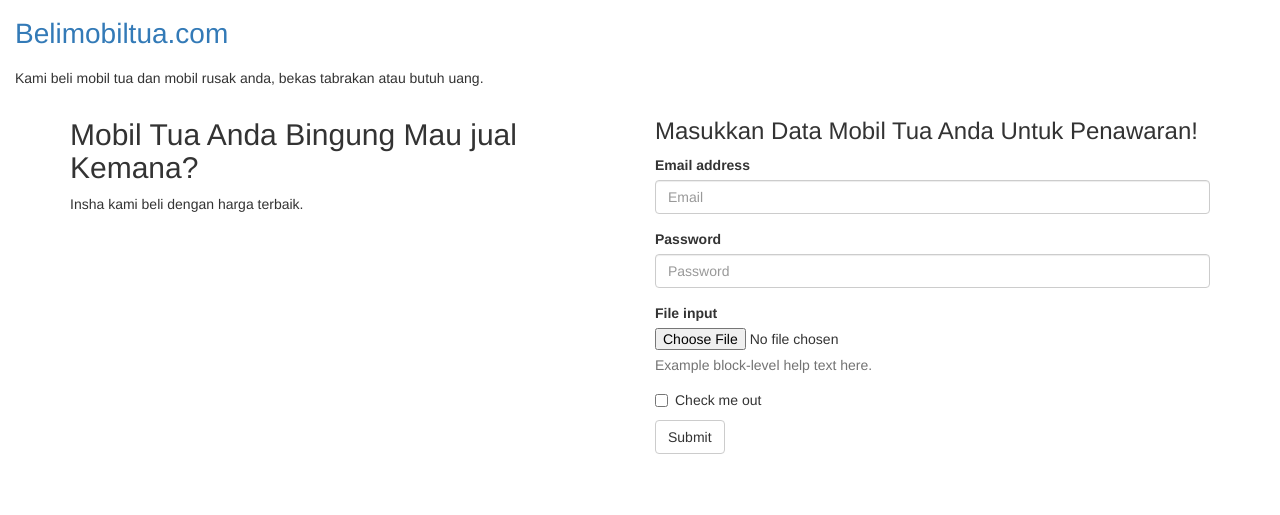
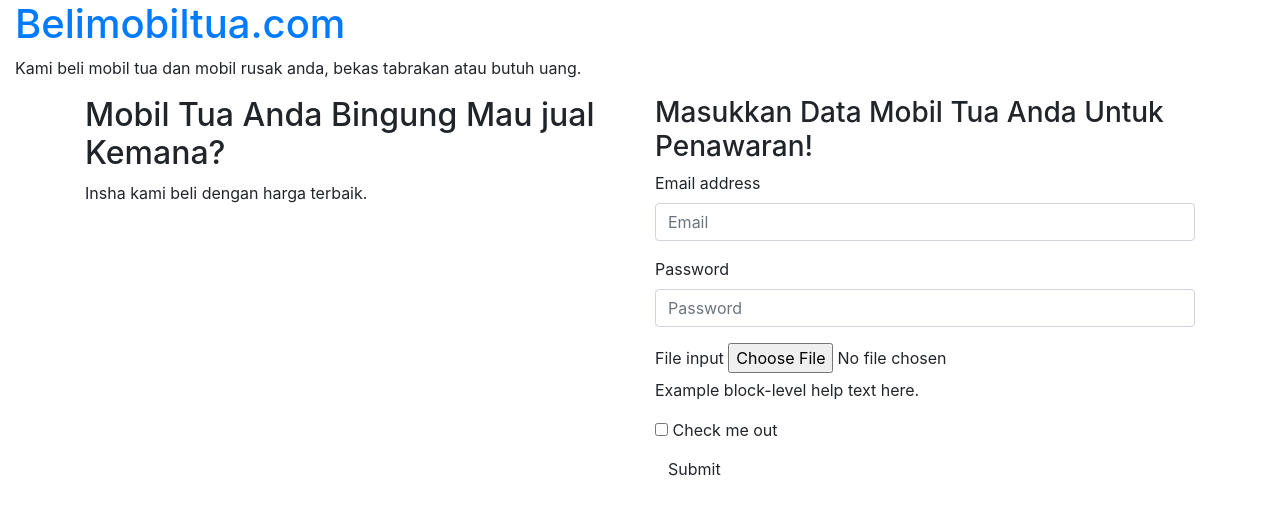
Before and after one commit to kemtol/belimobiltua, a Jekyll site: the page built from index.html, in a window 1280 px wide. Shown: the top 515 px of the page. Built offline with Jekyll 4.4.1, drawn with Linux system fonts in a browser that asks for light colours.

Commit message:
update Bootstrap to version 4.6.2 for enhanced styling and functionality

```diff
--- a/_layouts/default.html
+++ b/_layouts/default.html
@@ -8,11 +8,7 @@
     <!--[if lt IE 9]>
       <script src="http://html5shiv.googlecode.com/svn/trunk/html5.js"></script>
     <![endif]-->
-    <!-- Latest compiled and minified CSS -->
-    <link rel="stylesheet" href="https://cdn.jsdelivr.net/npm/bootstrap@3.3.7/dist/css/bootstrap.min.css" integrity="sha384-BVYiiSIFeK1dGmJRAkycuHAHRg32OmUcww7on3RYdg4Va+PmSTsz/K68vbdEjh4u" crossorigin="anonymous">
-    <!-- Latest compiled and minified JavaScript -->
-    <script src="https://cdn.jsdelivr.net/npm/bootstrap@3.3.7/dist/js/bootstrap.min.js" integrity="sha384-Tc5IQib027qvyjSMfHjOMaLkfuWVxZxUPnCJA7l2mCWNIpG9mGCD8wGNIcPD7Txa" crossorigin="anonymous"></script>
-
+    <link rel="stylesheet" href="https://cdn.jsdelivr.net/npm/bootstrap@4.6.2/dist/css/bootstrap.min.css" integrity="sha384-xOolHFLEh07PJGoPkLv1IbcEPTNtaed2xpHsD9ESMhqIYd0nLMwNLD69Npy4HI+N" crossorigin="anonymous">
 
     <link rel="stylesheet" type="text/css" href="{{ site.baseurl }}/style.css" />
     <link rel="alternate" type="application/rss+xml" title="{{ site.name }} - {{ site.description }}" href="{{ site.baseurl }}/feed.xml" />
@@ -84,5 +80,7 @@
     </div>
 
     {% include analytics.html %}
+    <script src="https://cdn.jsdelivr.net/npm/jquery@3.5.1/dist/jquery.slim.min.js" integrity="sha384-DfXdz2htPH0lsSSs5nCTpuj/zy4C+OGpamoFVy38MVBnE+IbbVYUew+OrCXaRkfj" crossorigin="anonymous"></script>
+    <script src="https://cdn.jsdelivr.net/npm/bootstrap@4.6.2/dist/js/bootstrap.bundle.min.js" integrity="sha384-Fy6S3B9q64WdZWQUiU+q4/2Lc9npb8tCaSX9FK7E8HnRr0Jz8D6OP9dO5Vg3Q9ct" crossorigin="anonymous"></script>
   </body>
 </html>
--- a/style.css
+++ /dev/null
@@ -1,352 +0,0 @@
-/*!
-https://serp.co/tools/css-reset/
-<link rel="stylesheet" href="https://css.serp.co/css-reset/normalize.css/">
-*/
-
-/* Document
-   ========================================================================== */
-
-/**
- * 1. Correct the line height in all browsers.
- * 2. Prevent adjustments of font size after orientation changes in iOS.
- */
-
- html {
-  line-height: 1.15; /* 1 */
-  -webkit-text-size-adjust: 100%; /* 2 */
-}
-
-/* Sections
-   ========================================================================== */
-
-/**
- * Remove the margin in all browsers.
- */
-
-body {
-  margin: 0;
-}
-
-/**
- * Render the `main` element consistently in IE.
- */
-
-main {
-  display: block;
-}
-
-/**
- * Correct the font size and margin on `h1` elements within `section` and
- * `article` contexts in Chrome, Firefox, and Safari.
- */
-
-h1 {
-  font-size: 2em;
-  margin: 0.67em 0;
-}
-
-/* Grouping content
-   ========================================================================== */
-
-/**
- * 1. Add the correct box sizing in Firefox.
- * 2. Show the overflow in Edge and IE.
- */
-
-hr {
-  box-sizing: content-box; /* 1 */
-  height: 0; /* 1 */
-  overflow: visible; /* 2 */
-}
-
-/**
- * 1. Correct the inheritance and scaling of font size in all browsers.
- * 2. Correct the odd `em` font sizing in all browsers.
- */
-
-pre {
-  font-family: monospace, monospace; /* 1 */
-  font-size: 1em; /* 2 */
-}
-
-/* Text-level semantics
-   ========================================================================== */
-
-/**
- * Remove the gray background on active links in IE 10.
- */
-
-a {
-  background-color: transparent;
-}
-
-/**
- * 1. Remove the bottom border in Chrome 57-
- * 2. Add the correct text decoration in Chrome, Edge, IE, Opera, and Safari.
- */
-
-abbr[title] {
-  border-bottom: none; /* 1 */
-  text-decoration: underline; /* 2 */
-  text-decoration: underline dotted; /* 2 */
-}
-
-/**
- * Add the correct font weight in Chrome, Edge, and Safari.
- */
-
-b,
-strong {
-  font-weight: bolder;
-}
-
-/**
- * 1. Correct the inheritance and scaling of font size in all browsers.
- * 2. Correct the odd `em` font sizing in all browsers.
- */
-
-code,
-kbd,
-samp {
-  font-family: monospace, monospace; /* 1 */
-  font-size: 1em; /* 2 */
-}
-
-/**
- * Add the correct font size in all browsers.
- */
-
-small {
-  font-size: 80%;
-}
-
-/**
- * Prevent `sub` and `sup` elements from affecting the line height in
- * all browsers.
- */
-
-sub,
-sup {
-  font-size: 75%;
-  line-height: 0;
-  position: relative;
-  vertical-align: baseline;
-}
-
-sub {
-  bottom: -0.25em;
-}
-
-sup {
-  top: -0.5em;
-}
-
-/* Embedded content
-   ========================================================================== */
-
-/**
- * Remove the border on images inside links in IE 10.
- */
-
-img {
-  border-style: none;
-}
-
-/* Forms
-   ========================================================================== */
-
-/**
- * 1. Change the font styles in all browsers.
- * 2. Remove the margin in Firefox and Safari.
- */
-
-button,
-input,
-optgroup,
-select,
-textarea {
-  font-family: inherit; /* 1 */
-  font-size: 100%; /* 1 */
-  line-height: 1.15; /* 1 */
-  margin: 0; /* 2 */
-}
-
-/**
- * Show the overflow in IE.
- * 1. Show the overflow in Edge.
- */
-
-button,
-input { /* 1 */
-  overflow: visible;
-}
-
-/**
- * Remove the inheritance of text transform in Edge, Firefox, and IE.
- * 1. Remove the inheritance of text transform in Firefox.
- */
-
-button,
-select { /* 1 */
-  text-transform: none;
-}
-
-/**
- * Correct the inability to style clickable types in iOS and Safari.
- */
-
-button,
-[type="button"],
-[type="reset"],
-[type="submit"] {
-  -webkit-appearance: button;
-}
-
-/**
- * Remove the inner border and padding in Firefox.
- */
-
-button::-moz-focus-inner,
-[type="button"]::-moz-focus-inner,
-[type="reset"]::-moz-focus-inner,
-[type="submit"]::-moz-focus-inner {
-  border-style: none;
-  padding: 0;
-}
-
-/**
- * Restore the focus styles unset by the previous rule.
- */
-
-button:-moz-focusring,
-[type="button"]:-moz-focusring,
-[type="reset"]:-moz-focusring,
-[type="submit"]:-moz-focusring {
-  outline: 1px dotted ButtonText;
-}
-
-/**
- * Correct the padding in Firefox.
- */
-
-fieldset {
-  padding: 0.35em 0.75em 0.625em;
-}
-
-/**
- * 1. Correct the text wrapping in Edge and IE.
- * 2. Correct the color inheritance from `fieldset` elements in IE.
- * 3. Remove the padding so developers are not caught out when they zero out
- *    `fieldset` elements in all browsers.
- */
-
-legend {
-  box-sizing: border-box; /* 1 */
-  color: inherit; /* 2 */
-  display: table; /* 1 */
-  max-width: 100%; /* 1 */
-  padding: 0; /* 3 */
-  white-space: normal; /* 1 */
-}
-
-/**
- * Add the correct vertical alignment in Chrome, Firefox, and Opera.
- */
-
-progress {
-  vertical-align: baseline;
-}
-
-/**
- * Remove the default vertical scrollbar in IE 10+.
- */
-
-textarea {
-  overflow: auto;
-}
-
-/**
- * 1. Add the correct box sizing in IE 10.
- * 2. Remove the padding in IE 10.
- */
-
-[type="checkbox"],
-[type="radio"] {
-  box-sizing: border-box; /* 1 */
-  padding: 0; /* 2 */
-}
-
-/**
- * Correct the cursor style of increment and decrement buttons in Chrome.
- */
-
-[type="number"]::-webkit-inner-spin-button,
-[type="number"]::-webkit-outer-spin-button {
-  height: auto;
-}
-
-/**
- * 1. Correct the odd appearance in Chrome and Safari.
- * 2. Correct the outline style in Safari.
- */
-
-[type="search"] {
-  -webkit-appearance: textfield; /* 1 */
-  outline-offset: -2px; /* 2 */
-}
-
-/**
- * Remove the inner padding in Chrome and Safari on macOS.
- */
-
-[type="search"]::-webkit-search-decoration {
-  -webkit-appearance: none;
-}
-
-/**
- * 1. Correct the inability to style clickable types in iOS and Safari.
- * 2. Change font properties to `inherit` in Safari.
- */
-
-::-webkit-file-upload-button {
-  -webkit-appearance: button; /* 1 */
-  font: inherit; /* 2 */
-}
-
-/* Interactive
-   ========================================================================== */
-
-/*
- * Add the correct display in Edge, IE 10+, and Firefox.
- */
-
-details {
-  display: block;
-}
-
-/*
- * Add the correct display in all browsers.
- */
-
-summary {
-  display: list-item;
-}
-
-/* Misc
-   ========================================================================== */
-
-/**
- * Add the correct display in IE 10+.
- */
-
-template {
-  display: none;
-}
-
-/**
- * Add the correct display in IE 10.
- */
-
-[hidden] {
-  display: none;
-}
```
